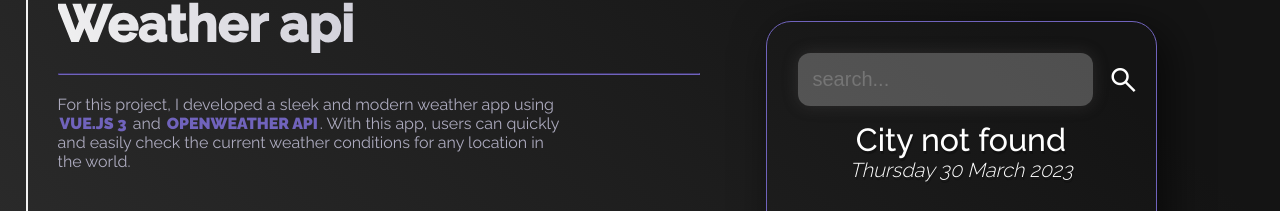
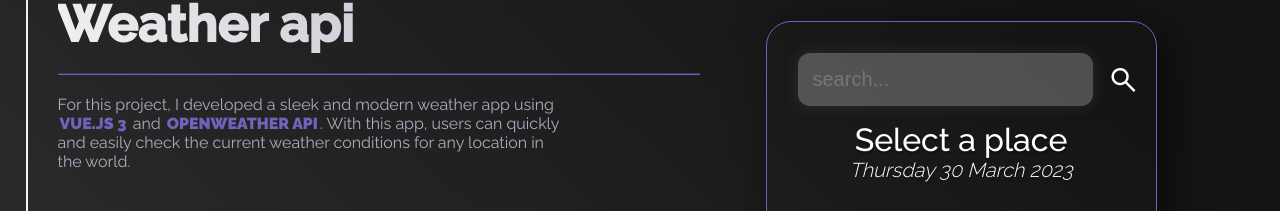
Before and after one commit to Welander1994/portfolio, a Vue app: page /#/WeatherApp in a window 1280 px wide. Shown: the part 99-310 px from the top of the page. Built offline with nearby package versions, Linux system fonts and the light colour scheme.

Commit message:
doesnt show could not found city

```diff
--- a/src/components/weatherApp/clouds.vue
+++ b/src/components/weatherApp/clouds.vue
@@ -34,7 +34,6 @@
     clip-path: polygon(29% 61.3%, 71.3% 38.5%, 100% 50%, 100% 100%, 0% 100%, 0% 42.3%);
     animation: mist 10s ease-in-out infinite;
     z-index: -50;
-
 }
 
 .mist2 {
--- a/src/components/weatherApp/weather.vue
+++ b/src/components/weatherApp/weather.vue
@@ -11,6 +11,7 @@ const api_key = 'f114c1d8edfe049f0d1de15551609120';
 const url_base = 'https://api.openweathermap.org/data/2.5/';
 let query = ref('');
 let weather = ref({});
+let city = ref('Select a place')
 
 let weather__type = ref('');
 
@@ -32,6 +33,7 @@ function setResults(results) {
 
     if (weather._rawValue.message === 'city not found' || weather._rawValue.message === 'Nothing to geocode') {
         weather__type.value = '';
+        city.value = 'city not found';
     } else {
 
         switch (results.weather[0].main) {
@@ -108,7 +110,7 @@ function dateBuilder() {
         </div>
         <div class="weather-wrap" v-else>
             <div class="location-box">
-                <div class="location">City not found</div>
+                <div class="location">{{ city }}</div>
                 <div class="date">{{ dateBuilder() }}</div>
             </div>
         </div>
```
